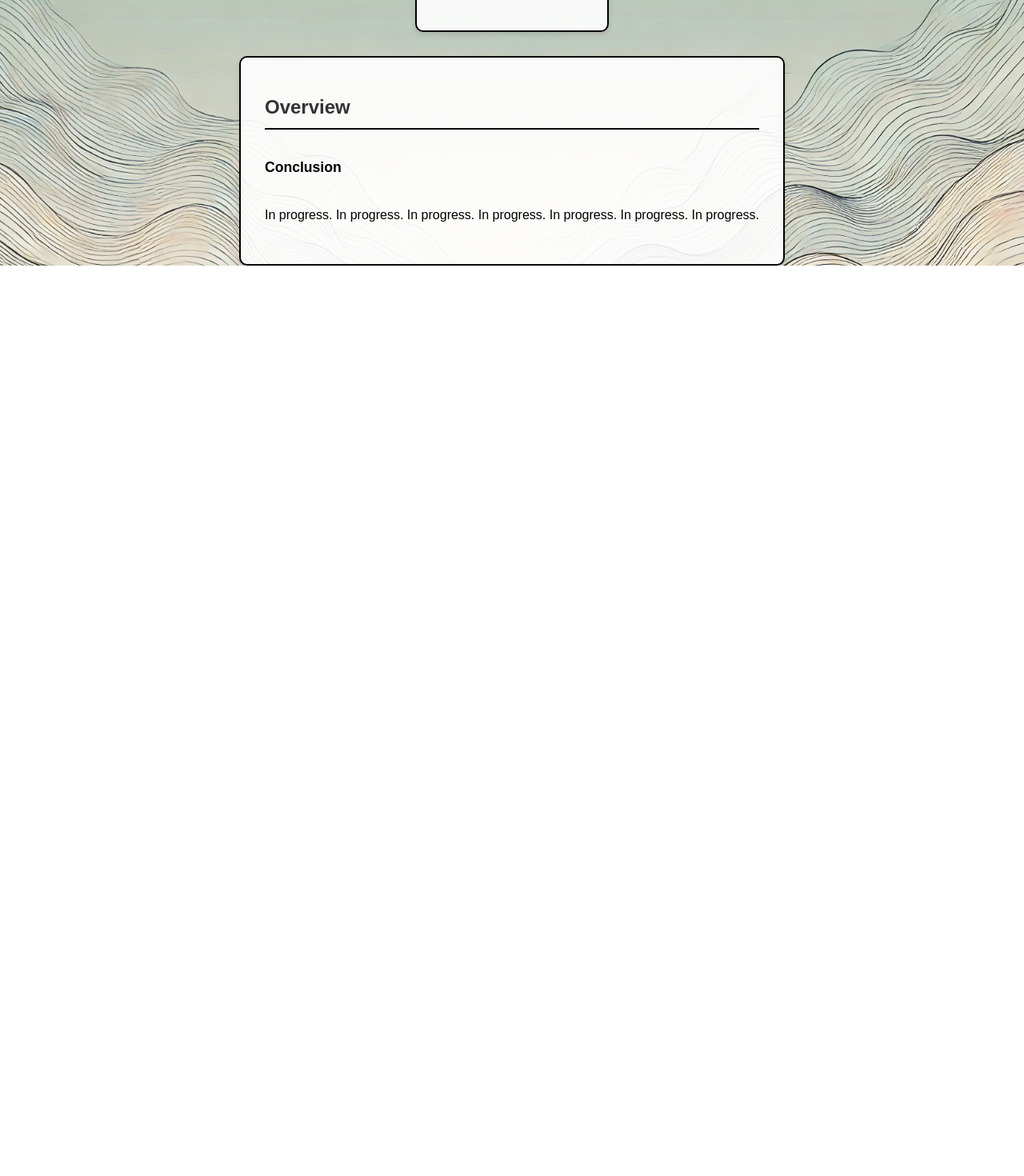
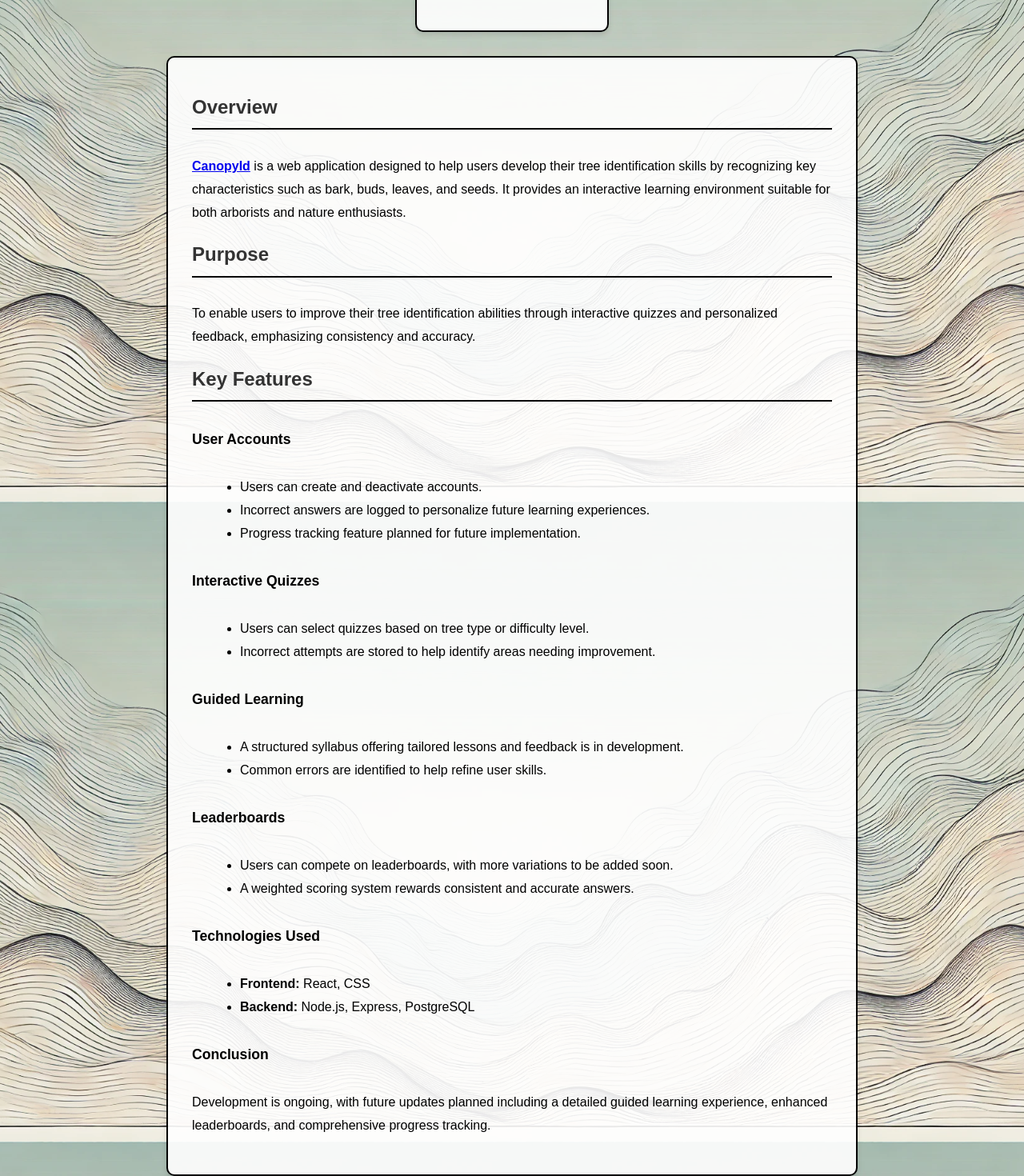
Before and after one commit to CallumBlejean/cbportfolio, a React (Vite) app: page /canopy-id in a window 1280 px wide. Shown: the part 973-2443 px from the top of the page at 80% size. Before the commit the page ends 1305 px from the top, so only its background shows below. Built offline with nearby package versions, Linux system fonts and the light colour scheme.

Commit message:
added content for canopy id page

```diff
--- a/src/components/CanopyId.jsx
+++ b/src/components/CanopyId.jsx
@@ -3,15 +3,15 @@ import React from "react";
 function CanopyId() {
   return (
     <main className="project-content">
-      <header className="header-trippy">
-        <h2>Canopy Id</h2>
+      <header className="header-canopy">
+        <h2>Canopy ID</h2>
       </header>
       <section className="project-gallery">
         <div className="project-card">
           <h3>Video Demo</h3>
           <iframe
             src="https://www.youtube.com/embed/d.;lpXcQ"
-            title="Trippy Demo Video"
+            title="Canopy ID Demo Video"
             allow="accelerometer; autoplay; clipboard-write; encrypted-media; gyroscope; picture-in-picture"
             allowFullScreen
           ></iframe>
@@ -30,89 +30,55 @@ function CanopyId() {
         <div className="project-card">
           <section className="project-details">
             <h4>Overview</h4>
-            {/* <p>
-              <strong>CanopyId</strong> text
+            <p>
+              <strong><a href="https://canopyid.co.uk/">CanopyId</a></strong> is a web application designed to help users develop their tree identification skills by recognizing key characteristics such as bark, buds, leaves, and seeds. It provides an interactive learning environment suitable for both arborists and nature enthusiasts.
             </p>
             <h4>Purpose</h4>
             <p>
-            text
+              To enable users to improve their tree identification abilities through interactive quizzes and personalized feedback, emphasizing consistency and accuracy.
             </p>
             <h4>Key Features</h4>
             <section className="feature-section">
               <h5>User Accounts</h5>
               <ul>
-                <li>text</li>
-                <li>
-                text
-                </li>
+                <li>Users can create and deactivate accounts.</li>
+                <li>Incorrect answers are logged to personalize future learning experiences.</li>
+                <li>Progress tracking feature planned for future implementation.</li>
               </ul>
             </section>
             <section className="feature-section">
-              <h5>text text</h5>
+              <h5>Interactive Quizzes</h5>
               <ul>
-                <li>
-                text
-                </li>
-                <li>
-                text
-                </li>
-                <li>text</li>
-                <li>
-                text
-                </li>
+                <li>Users can select quizzes based on tree type or difficulty level.</li>
+                <li>Incorrect attempts are stored to help identify areas needing improvement.</li>
               </ul>
             </section>
             <section className="feature-section">
-              <h5>text</h5>
+              <h5>Guided Learning</h5>
               <ul>
-                <li>text</li>
-                <li>text</li>
+                <li>A structured syllabus offering tailored lessons and feedback is in development.</li>
+                <li>Common errors are identified to help refine user skills.</li>
               </ul>
             </section>
             <section className="feature-section">
-              <h5>Collaborative Communication</h5>
+              <h5>Leaderboards</h5>
               <ul>
-                <li>text</li>
-                <li>
-                text
-                </li>
+                <li>Users can compete on leaderboards, with more variations to be added soon.</li>
+                <li>A weighted scoring system rewards consistent and accurate answers.</li>
               </ul>
             </section>
-            <section className="feature-section">
-              <h5>Rtext</h5>
-              <p>text</p>
-            </section>
-            <section className="feature-section">
-              <h5>Dynamic Maps</h5>
-              <p>
-               text
-              </p>
-            </section>
-            <section className="feature-section">
-              <h5>Guest text</h5>
-              <p>
-                text
-              </p>
-            </section>
+
             <section className="feature-section">
               <h5>Technologies Used</h5>
               <ul>
-                <li><strong>Frontend:</strong> text3</li>
-                <li><strong>Backend:</strong>text2</li>
-
+                <li><strong>Frontend:</strong> React, CSS</li>
+                <li><strong>Backend:</strong> Node.js, Express, PostgreSQL</li>
               </ul>
             </section>
-            <section className="feature-section">
-              <h5>User Experience Highlights</h5>
-              <p>
-                text
-              </p>
-            </section> */}
             <footer className="features-conclusion">
               <h5>Conclusion</h5>
               <p>
-                In progress. In progress. In progress. In progress. In progress.
-                In progress. In progress.
+                Development is ongoing, with future updates planned including a detailed guided learning experience, enhanced leaderboards, and comprehensive progress tracking.
               </p>
             </footer>
           </section>
```
